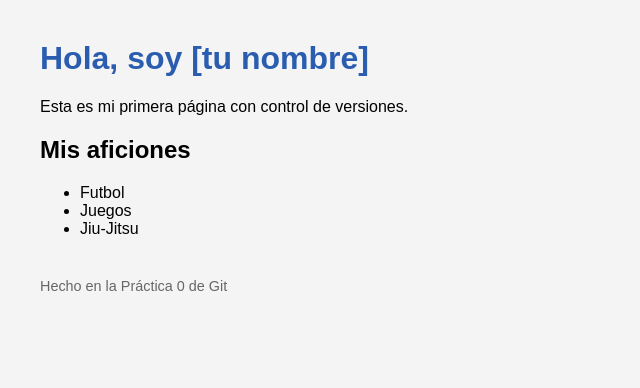
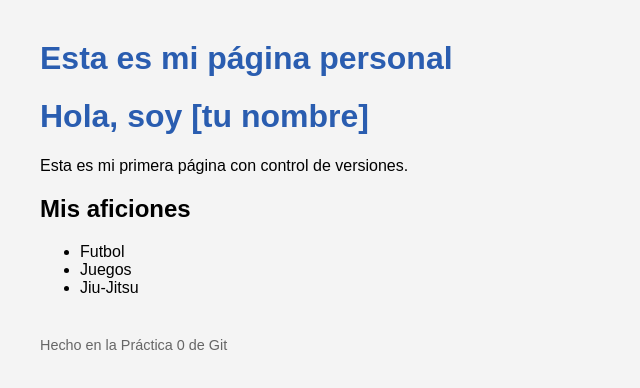
Before and after one commit to EmilianoGT07/PRACTICAGIT3, a plain HTML site: page index.html in a window 1280 px wide. Shown: the whole page, without its empty margins (0-640 px from the left). Drawn offline with Linux system fonts and the light colour scheme.

Commit message:
Cambia el título (Version B)

```diff
--- a/index.html
+++ b/index.html
@@ -6,6 +6,7 @@
   <link rel="stylesheet" href="estilos.css">
 </head>
  <body>
+  <h1>Esta es mi página personal</h1>
   <h1>Hola, soy [tu nombre]</h1>
   <p>Esta es mi primera página con control de versiones.</p>
   <h2>Mis aficiones</h2>
```
